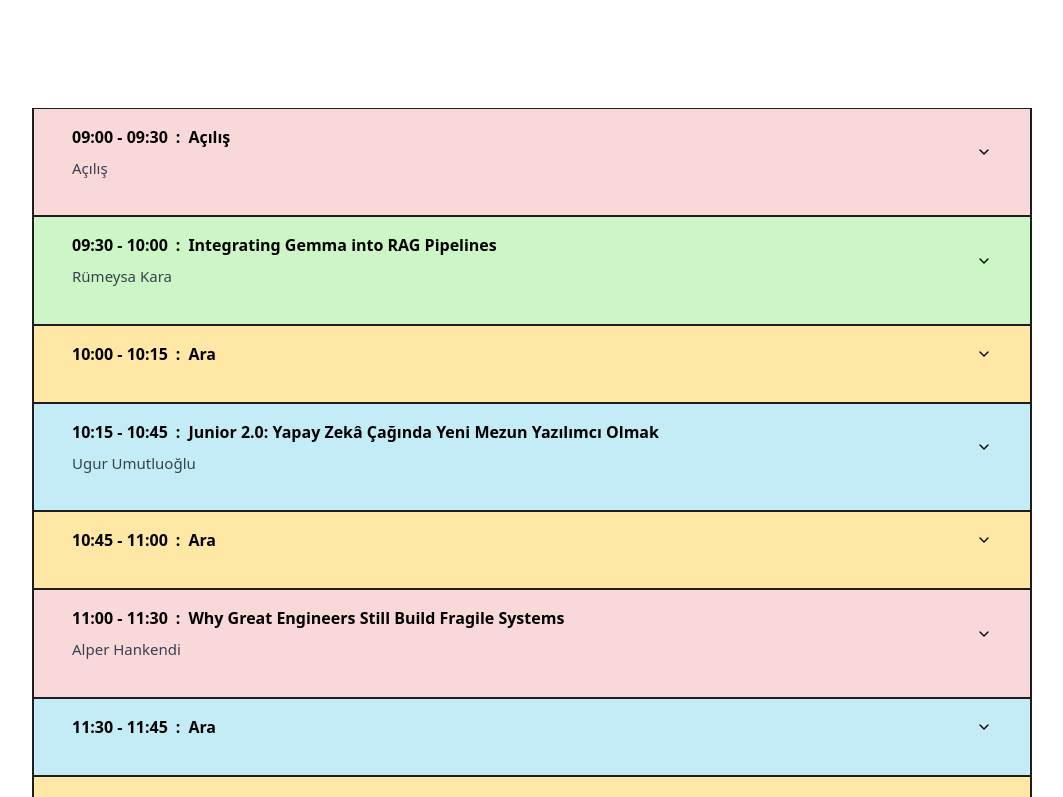
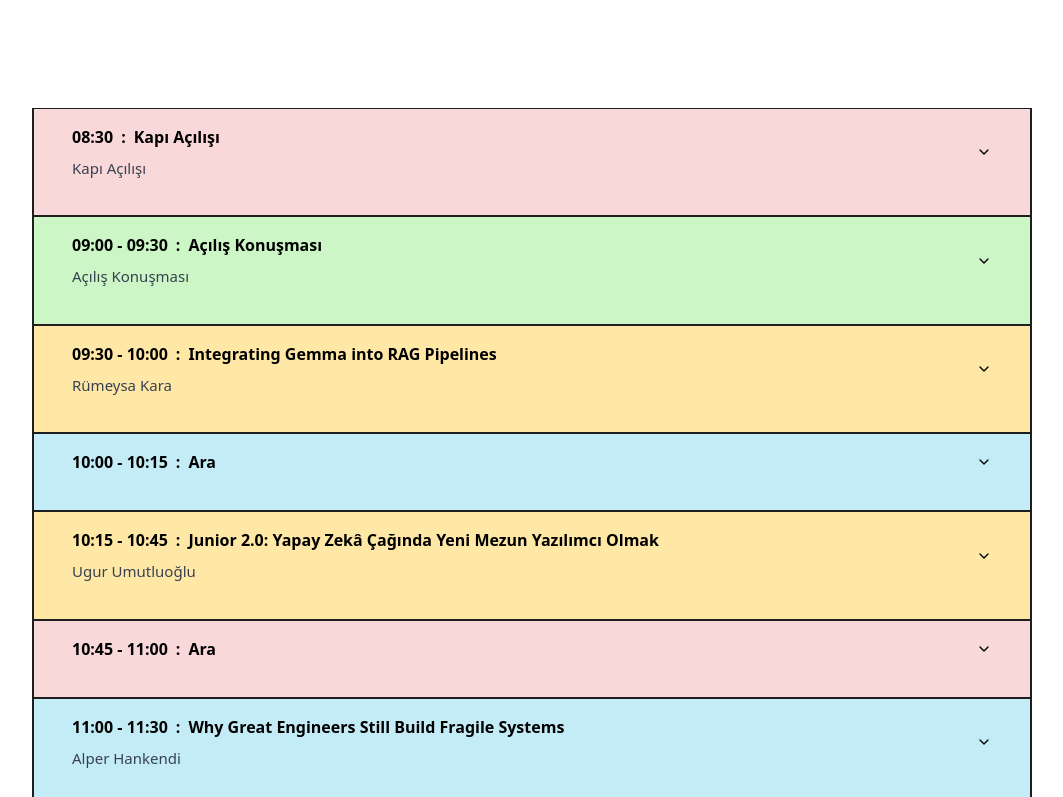
Before and after one commit to gdgantalya/devfest25, a React (Vite) app: page / in a window 1280 px wide. Shown: the part 3380-4177 px from the top of the page, without its empty margins (108-1171 px from the left). Built offline with nearby package versions, Linux system fonts and the light colour scheme.

Commit message:
Update page.jsx

```diff
--- a/src/components/agenda/page.jsx
+++ b/src/components/agenda/page.jsx
@@ -33,10 +33,16 @@ export default function Agenda() {
   }, []);
 
   const agendaItems = [
+      {
+      activity: "Kapı Açılışı",
+      time: "08:30",
+      title: ["Kapı Açılışı"],
+      details: ["Ana Salon"],
+    },
     {
-      activity: "Açılış",
+      activity: "Açılış Konuşması",
       time: "09:00 - 09:30",
-      title: ["Açılış"],
+      title: ["Açılış Konuşması"],
       details: ["Ana Salon"],
     },
     {
```
